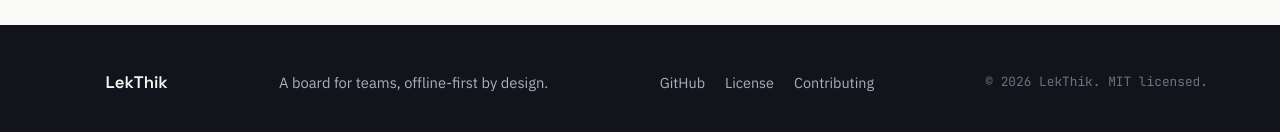
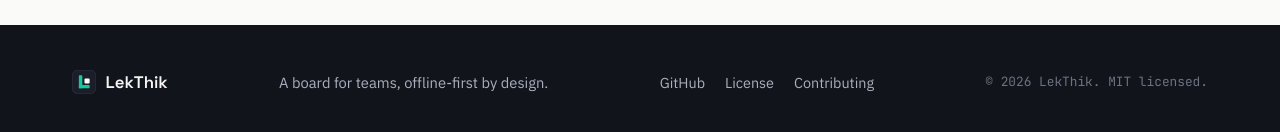
Before and after one commit to Etoile-Bleu/LekThik, a React (Vite) app in the folder frontend/: page / in a window 1280 px wide. Shown: the part 2577-2709 px from the top of the page. Built offline with nearby package versions, Linux system fonts and the light colour scheme; no server answers.

Commit message:
feat(brand): show the logo icon in the footer

```diff
--- a/frontend/src/ui/components/Footer.tsx
+++ b/frontend/src/ui/components/Footer.tsx
@@ -7,7 +7,7 @@ export function Footer() {
     <footer className="footer">
       <div className="container footer__inner">
         <div className="footer__brand">
-          <span className="footer__mark" aria-hidden="true" />
+          <img className="footer__mark" src="/logo-icon-dark.svg" alt="" width="24" height="24" />
           <span>LekThik</span>
         </div>
 
```
